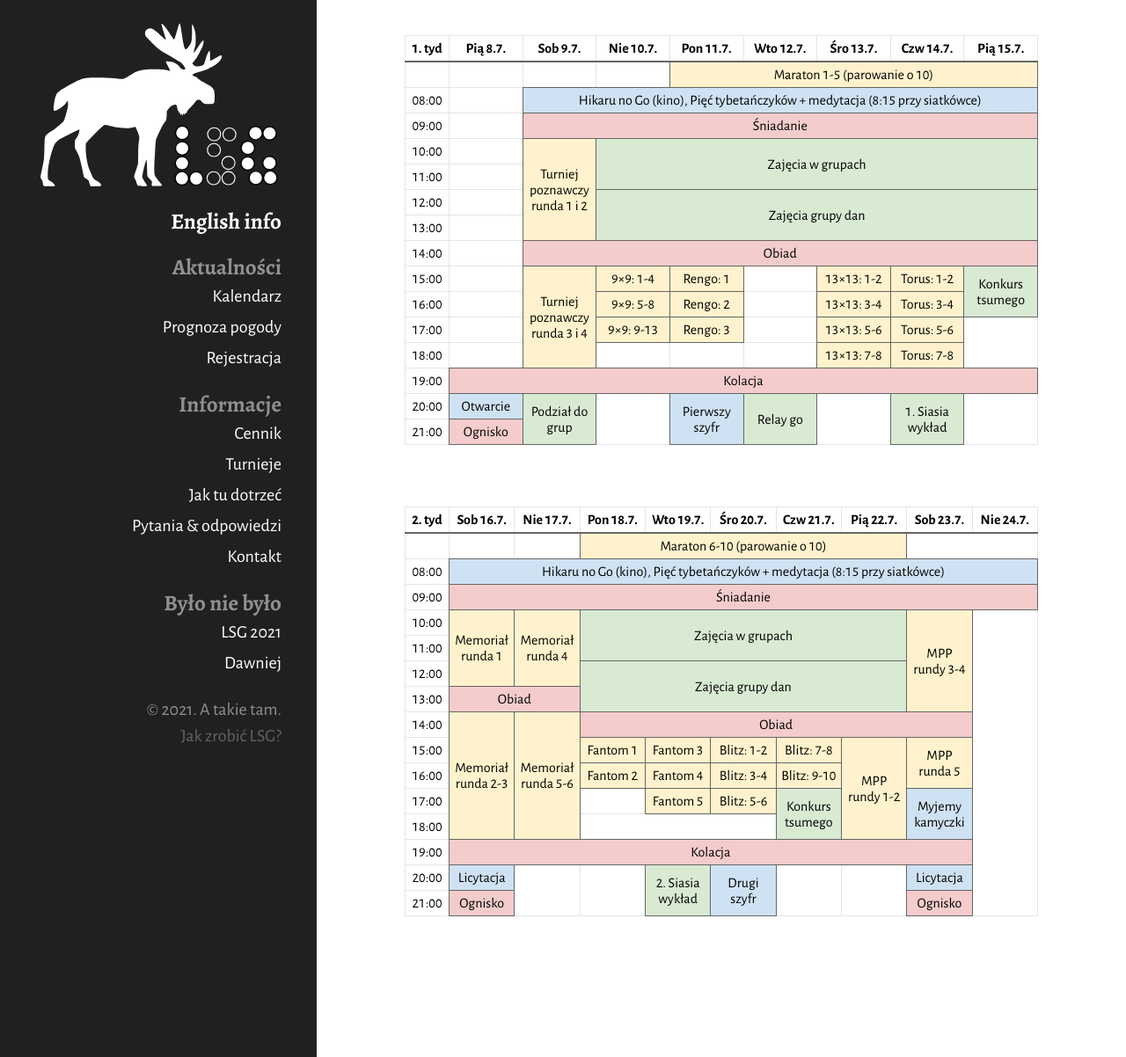
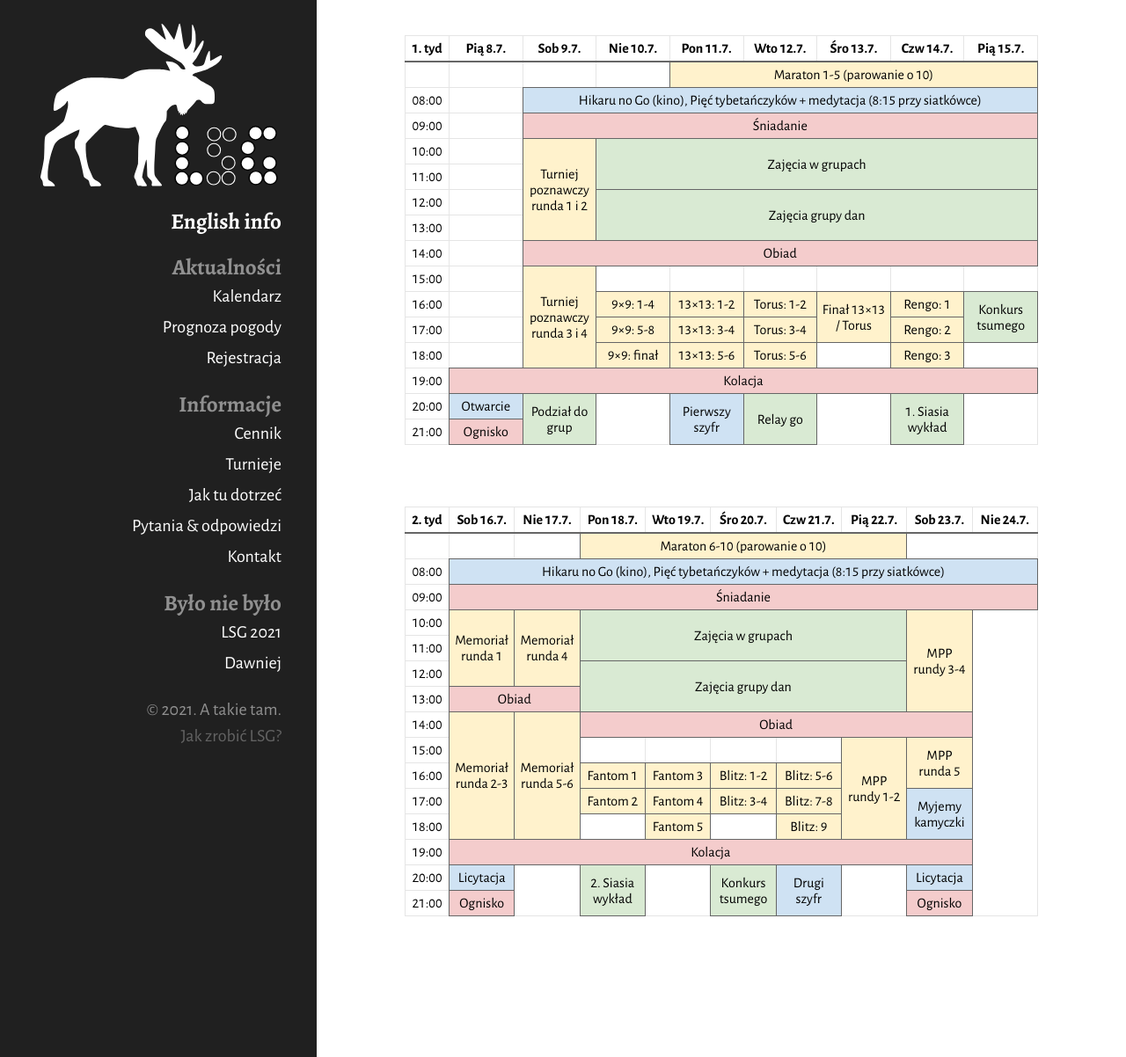
Before and after one commit to tasuki/lsg, a Jekyll site: the page built from kalendarz.md, in a window 1280 px wide. Shown: the whole page at 88% size. Built offline with Jekyll 4.4.1, drawn with Linux system fonts in a browser that asks for light colours; nearby versions of some CDN libraries.

Commit message:
Insze kalendarze

```diff
--- a/_includes/cal-1.html
+++ b/_includes/cal-1.html
@@ -63,42 +63,41 @@
 <td>15:00</td>
 <td></td>
 <td class="play" rowspan="4">Turniej poznawczy runda 3 i 4</td>
-<td class="play">9&times;9: 1-4</td>
-<td class="play">Rengo: 1</td>
 <td></td>
-<td class="play">13&times;13: 1-2</td>
-<td class="play">Torus: 1-2</td>
-<td class="learn" rowspan="2">Konkurs tsumego</td>
+<td></td>
+<td></td>
+<td></td>
+<td></td>
 </tr>
 
 <tr>
 <td>16:00</td>
 <td></td>
-<td class="play">9&times;9: 5-8</td>
-<td class="play">Rengo: 2</td>
-<td></td>
-<td class="play">13&times;13: 3-4</td>
-<td class="play">Torus: 3-4</td>
+<td class="play">9&times;9: 1-4</td>
+<td class="play">13&times;13: 1-2</td>
+<td class="play">Torus: 1-2</td>
+<td class="play" rowspan="2">Finał 13&times;13 / Torus</td>
+<td class="play">Rengo: 1</td>
+<td class="learn" rowspan="2">Konkurs tsumego</td>
 </tr>
 
 <tr>
 <td>17:00</td>
 <td></td>
-<td class="play">9&times;9: 9-13</td>
-<td class="play">Rengo: 3</td>
-<td></td>
-<td class="play">13&times;13: 5-6</td>
-<td class="play">Torus: 5-6</td>
+<td class="play">9&times;9: 5-8</td>
+<td class="play">13&times;13: 3-4</td>
+<td class="play">Torus: 3-4</td>
+<td class="play">Rengo: 2</td>
 </tr>
 
 <tr>
 <td>18:00</td>
 <td></td>
+<td class="play">9&times;9: finał</td>
+<td class="play">13&times;13: 5-6</td>
+<td class="play">Torus: 5-6</td>
 <td></td>
-<td></td>
-<td></td>
-<td class="play">13&times;13: 7-8</td>
-<td class="play">Torus: 7-8</td>
+<td class="play">Rengo: 3</td>
 </tr>
 
 <tr>
--- a/_includes/cal-2.html
+++ b/_includes/cal-2.html
@@ -61,33 +61,37 @@
 
 <tr>
 <td>15:00</td>
-<td class="play">Fantom 1</td>
-<td class="play">Fantom 3</td>
-<td class="play">Blitz: 1-2</td>
-<td class="play">Blitz: 7-8</td>
+<td></td>
+<td></td>
+<td></td>
+<td></td>
 <td class="play" rowspan="4">MPP rundy 1-2</td>
 <td class="play" rowspan="2">MPP runda 5</td>
 </tr>
 
 <tr>
 <td>16:00</td>
-<td class="play">Fantom 2</td>
-<td class="play">Fantom 4</td>
-<td class="play">Blitz: 3-4</td>
-<td class="play">Blitz: 9-10</td>
+<td class="play">Fantom 1</td>
+<td class="play">Fantom 3</td>
+<td class="play">Blitz: 1-2</td>
+<td class="play">Blitz: 5-6</td>
 </tr>
 
 <tr>
 <td>17:00</td>
-<td></td>
-<td class="play">Fantom 5</td>
-<td class="play">Blitz: 5-6</td>
-<td class="learn" rowspan="2">Konkurs tsumego</td>
+<td class="play">Fantom 2</td>
+<td class="play">Fantom 4</td>
+<td class="play">Blitz: 3-4</td>
+<td class="play">Blitz: 7-8</td>
 <td class="other" rowspan="2">Myjemy kamyczki</td>
 </tr>
 
 <tr>
 <td>18:00</td>
+<td></td>
+<td class="play">Fantom 5</td>
+<td></td>
+<td class="play">Blitz: 9</td>
 </tr>
 
 <tr>
@@ -99,10 +103,10 @@
 <td>20:00</td>
 <td class="other">Licytacja</td>
 <td rowspan="2"></td>
+<td class="learn" rowspan="2">2. Siasia wykład</td>
 <td rowspan="2"></td>
-<td class="learn" rowspan="2">2. Siasia wykład</td>
+<td class="learn" rowspan="2">Konkurs tsumego</td>
 <td class="other" rowspan="2">Drugi szyfr</td>
-<td rowspan="2"></td>
 <td rowspan="2"></td>
 <td class="other">Licytacja</td>
 </tr>
```
